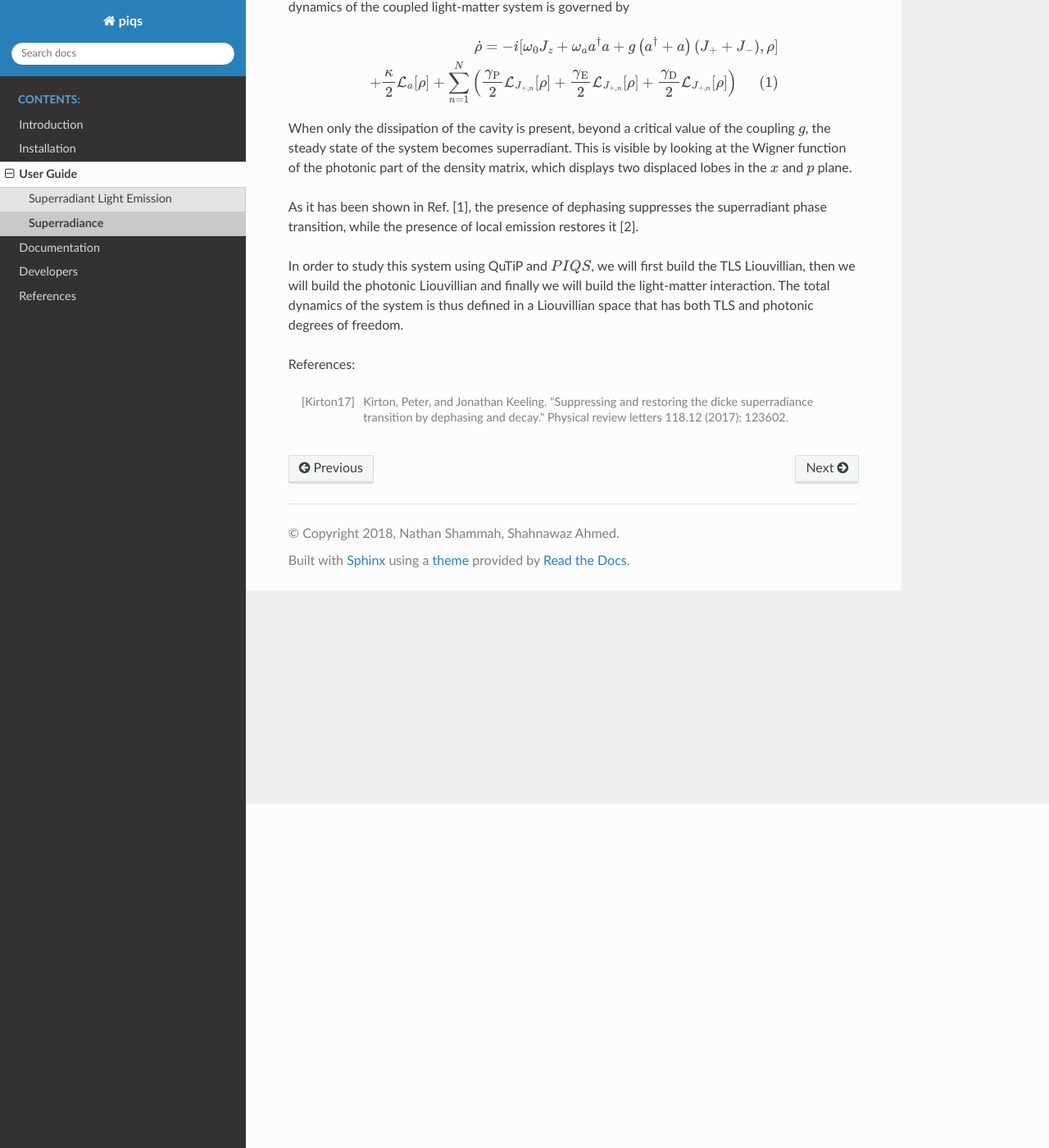
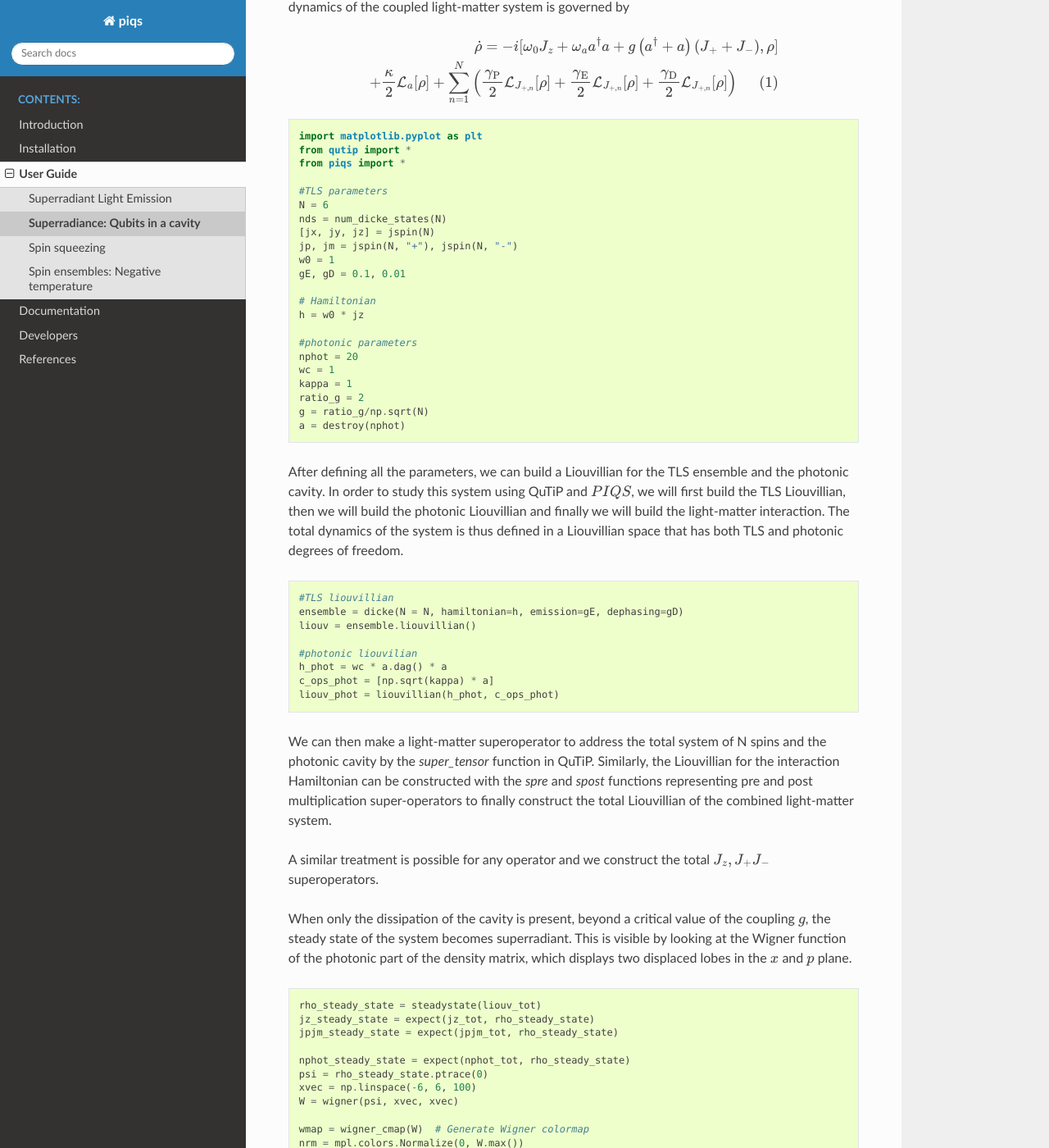
Before and after one commit to nathanshammah/piqs, a Sphinx documentation site: the page built from doc/source/examples/superradiance.rst, in a window 1280 px wide and 1400 px high, scrolled down 420 px. Shown: the whole window at 82% size. Built offline with Sphinx 7.4.7 and the Read the Docs theme 2.0.0, drawn with Linux system fonts in a browser that asks for light colours; some of the changed text lies outside the part shown.

Commit message:
added some more userguide in docs

```diff
--- a/doc/source/examples/superradiance.rst
+++ b/doc/source/examples/superradiance.rst
@@ -1,5 +1,5 @@
 ============================================================
-Superradiance
+Superradiance: Qubits in a cavity
 ============================================================
 We consider a system of :math:`N` two-level systems (TLSs) coupled to a cavity mode. This is known as the Dicke model
 
@@ -8,7 +8,7 @@ We consider a system of :math:`N` two-level systems (TLSs) coupled to a cavity m
 	H = \omega_{0}J_z +  \omega_{c}a^\dagger a + g\left(a^\dagger + a\right)\left(J_{+} + J_{-}\right)
 
 
-where each TLS has identical frequency :math:`\omega_{0}`. The light matter coupling can be in the ultrastrong coupling (USC) regime, :math:`g/omega_{0}>0.1`.
+where each TLS has identical frequency :math:`\omega_0`. The light matter coupling can be in the ultrastrong coupling (USC) regime, :math:`g/ \omega_0 >0.1`.
 
 If we study this model as an open quantum system, the cavity can leak photons and the TLSs are subject to local processes. For example the system can be incoherently pumped at a rate :math:`\gamma_\text{P}`, the TLSs are subject to dephaisng at a rate :math:`\gamma_\text{D}`, and local incoherent emission occurs at a rate :math:`\gamma_\text{E}`. The dynamics of the coupled light-matter system is governed by
 
@@ -22,13 +22,93 @@ If we study this model as an open quantum system, the cavity can leak photons an
 	+\frac{\gamma_\text{D}}{2}\mathcal{L}_{J_{+,n}}[\rho]\right)
 	\ \ \ \ \ \ (1)
 
+.. code-block:: python
+
+	import matplotlib.pyplot as plt
+	from qutip import *
+	from piqs import *
+
+	#TLS parameters
+	N = 6
+	nds = num_dicke_states(N)
+	[jx, jy, jz] = jspin(N)
+	jp, jm = jspin(N, "+"), jspin(N, "-")
+	w0 = 1
+	gE, gD = 0.1, 0.01
+
+	# Hamiltonian
+	h = w0 * jz
+
+	#photonic parameters
+	nphot = 20
+	wc = 1
+	kappa = 1
+	ratio_g = 2
+	g = ratio_g/np.sqrt(N)
+	a = destroy(nphot)
+
+After defining all the parameters, we can build a Liouvillian for the TLS ensemble and the photonic cavity. In order to study this system using QuTiP and :math:`PIQS`, we will first build the TLS Liouvillian, then we will build the photonic Liouvillian and finally we will build the light-matter interaction. The total dynamics of the system is thus defined in a Liouvillian space that has both TLS and photonic degrees of freedom.
+
+.. code-block:: python
+
+	#TLS liouvillian
+	ensemble = dicke(N = N, hamiltonian=h, emission=gE, dephasing=gD)
+	liouv = ensemble.liouvillian()
+
+	#photonic liouvilian
+	h_phot = wc * a.dag() * a
+	c_ops_phot = [np.sqrt(kappa) * a]
+	liouv_phot = liouvillian(h_phot, c_ops_phot)
+
+We can then make a light-matter superoperator to address the total system of N spins and the photonic cavity by the `super_tensor` function in QuTiP. Similarly, the Liouvillian for the interaction Hamiltonian can be constructed with the `spre` and `spost` functions representing pre and post multiplication super-operators to finally construct the total Liouvillian of the combined light-matter system.
+
+.. code-block::python
+
+	# identity operators
+	id_tls = to_super(qeye(nds))
+	id_phot = to_super(qeye(nphot))
+
+	# light-matter superoperator
+	liouv_sum = super_tensor(liouv_phot, id_tls) + super_tensor(id_phot, liouv)
+
+	# total liouvillian
+	h_int = g * tensor(a + a.dag(), jx)
+	liouv_int = -1j* spre(h_int) + 1j* spost(h_int)
+	liouv_tot = liouv_sum + liouv_int
+
+A similar treatment is possible for any operator and we construct the total :math:`J_z, J_+ J_-` superoperators.
+
+.. code-block::python
+
+	#total operators
+
+	jz_tot = tensor(qeye(nphot), jz)
+	jpjm_tot = tensor(qeye(nphot), jp*jm)
+	nphot_tot = tensor(a.dag()*a, qeye(nds))
 
 When only the dissipation of the cavity is present, beyond a critical value of the coupling :math:`g`, the steady state of the system becomes superradiant. This is visible by looking at the Wigner function of the photonic part of the density matrix, which displays two displaced lobes in the :math:`x` and :math:`p` plane.
 
+.. code:: python
+
+	rho_steady_state = steadystate(liouv_tot)
+	jz_steady_state = expect(jz_tot, rho_steady_state)
+	jpjm_steady_state = expect(jpjm_tot, rho_steady_state)
+
+	nphot_steady_state = expect(nphot_tot, rho_steady_state)
+	psi = rho_steady_state.ptrace(0)
+	xvec = np.linspace(-6, 6, 100)
+	W = wigner(psi, xvec, xvec)
+
+	wmap = wigner_cmap(W)  # Generate Wigner colormap
+	nrm = mpl.colors.Normalize(0, W.max())
+	plt.contourf(xvec, xvec, W, 100, cmap=wmap, norm=nrm)
+	plt.show()
+
 As it has been shown in Ref. [1], the presence of dephasing suppresses the superradiant phase transition, while the presence of local emission restores it [2].
 
-In order to study this system using QuTiP and :math:`PIQS`, we will first build the TLS Liouvillian, then we will build the photonic Liouvillian and finally we will build the light-matter interaction. The total dynamics of the system is thus defined in a Liouvillian space that has both TLS and photonic degrees of freedom.
+.. figure:: images/wigner.png
+   :align: center
 
 References:
 
-.. [Kirton17] Kirton, Peter, and Jonathan Keeling. "Suppressing and restoring the dicke superradiance transition by dephasing and decay." Physical review letters 118.12 (2017): 123602.
+.. [1] Kirton, Peter, and Jonathan Keeling. "Suppressing and restoring the dicke superradiance transition by dephasing and decay." Physical review letters 118.12 (2017): 123602.
--- a/doc/source/guide.rst
+++ b/doc/source/guide.rst
@@ -59,6 +59,9 @@ The system's Liouvillian can be built using :code:`system.liouvillian()`. The pr
 
    examples/superradiant_light_emission
    examples/superradiance
+   examples/spin_squeezing
+   examples/boundary_time_crystal
+   examples/negative_temp
 
 .. list-table:: PIQS functions
    :widths: 15 10 30
```
Also changed, not shown: doc/source/examples/negative_temp.rst (added, +39 -0 lines), doc/source/examples/spin_squeezing.rst (added, +75 -0 lines), doc/source/examples/superradiant_light_emission.rst (+24 -14 lines), doc/source/examples/boundary_time_crystal.rst (added), doc/source/examples/images/wigner.png (added).
